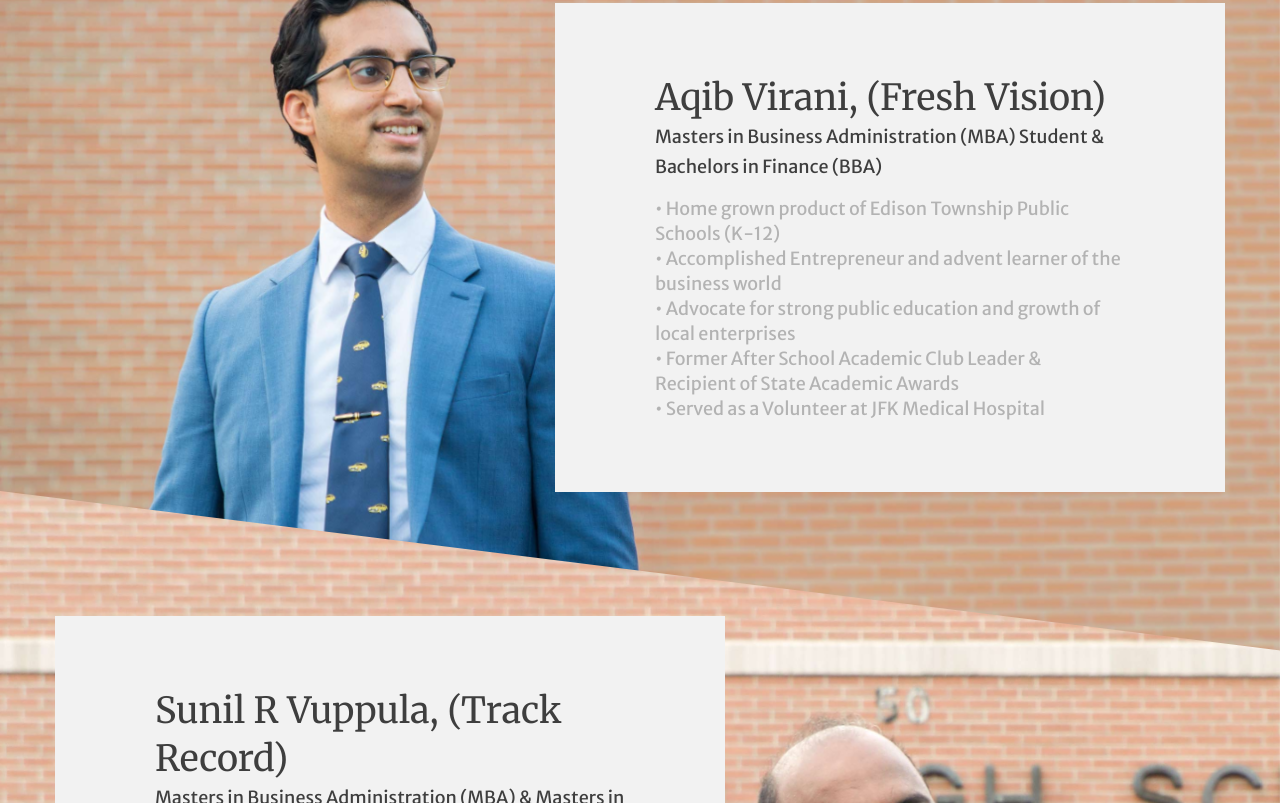
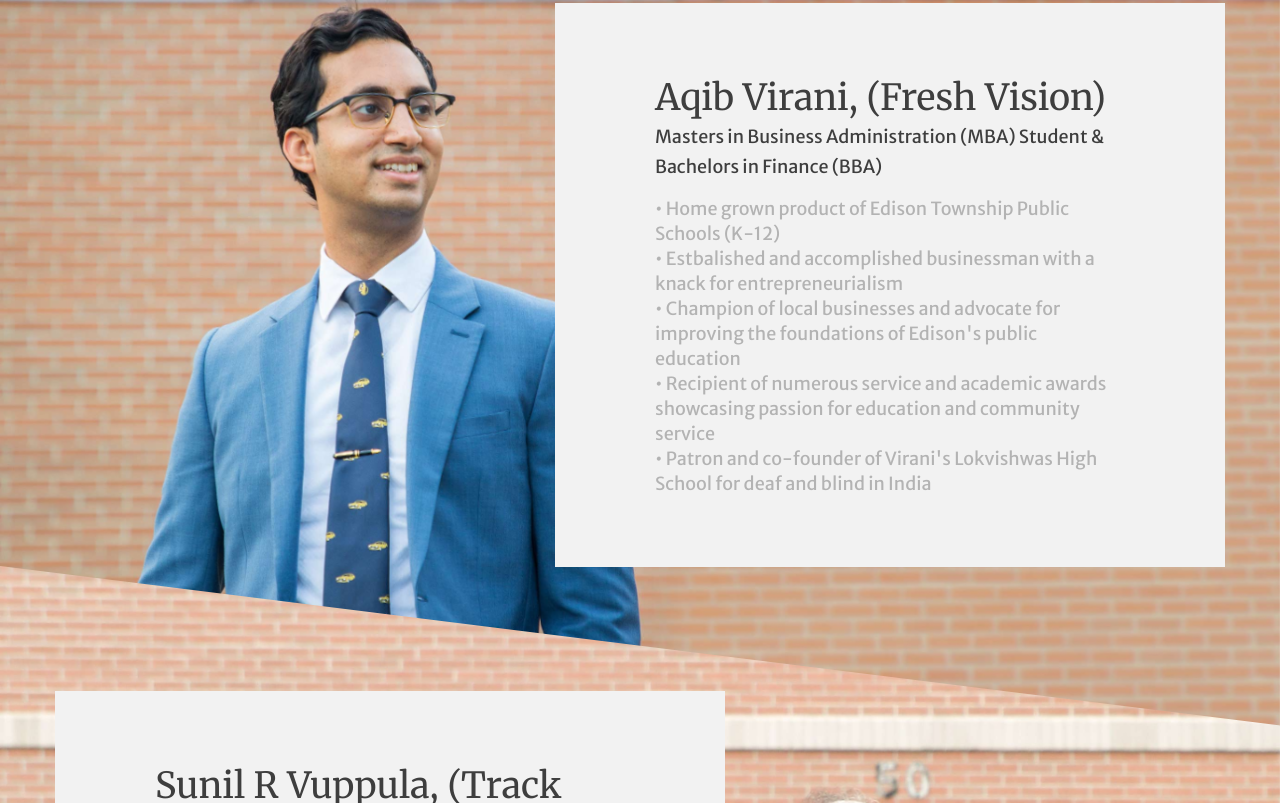
Before and after one commit to viranijewelers/bethechange4edisonboe.org, a plain HTML site: page index.html in a window 1280 px wide. Shown: the part 938-1741 px from the top of the page. Drawn offline with Linux system fonts and the light colour scheme; a web font is replaced by a local one.

Commit message:
Updated Aqib Bio

```diff
--- a/index.html
+++ b/index.html
@@ -137,10 +137,10 @@
                         <h3>Aqib Virani, (Fresh Vision)</h3>
                         <p class="h6">Masters in Business Administration (MBA) Student & Bachelors in Finance (BBA) </p>
                         <p>• Home grown product of Edison Township Public Schools (K-12)</p>
-                        <p>• Accomplished Entrepreneur and advent learner of the business world</p>
-                        <p>• Advocate for strong public education and growth of local enterprises</p>
-                        <p>• Former After School Academic Club Leader & Recipient of State Academic Awards</p>
-                        <p>• Served as a Volunteer at JFK Medical Hospital</p>
+                        <p>• Estbalished and accomplished businessman with a knack for entrepreneurialism</p>
+                        <p>• Champion of local businesses and advocate for improving the foundations of Edison's public education</p>
+                        <p>• Recipient of numerous service and academic awards showcasing passion for education and community service</p>
+                        <p>• Patron and co-founder of Virani's Lokvishwas High School for deaf and blind in India</p>
                       </div>
                       </div>
                     </div>
```
